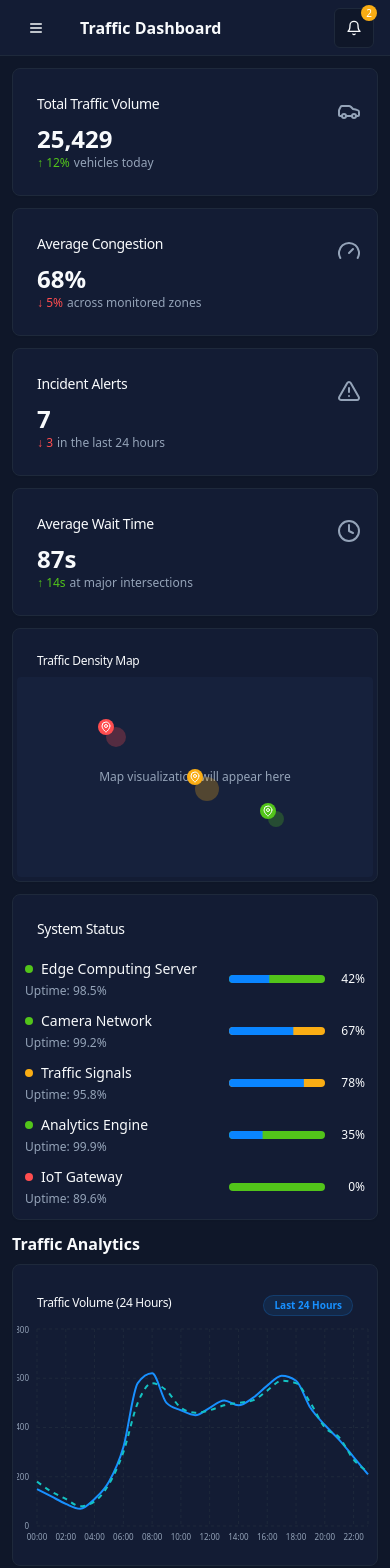
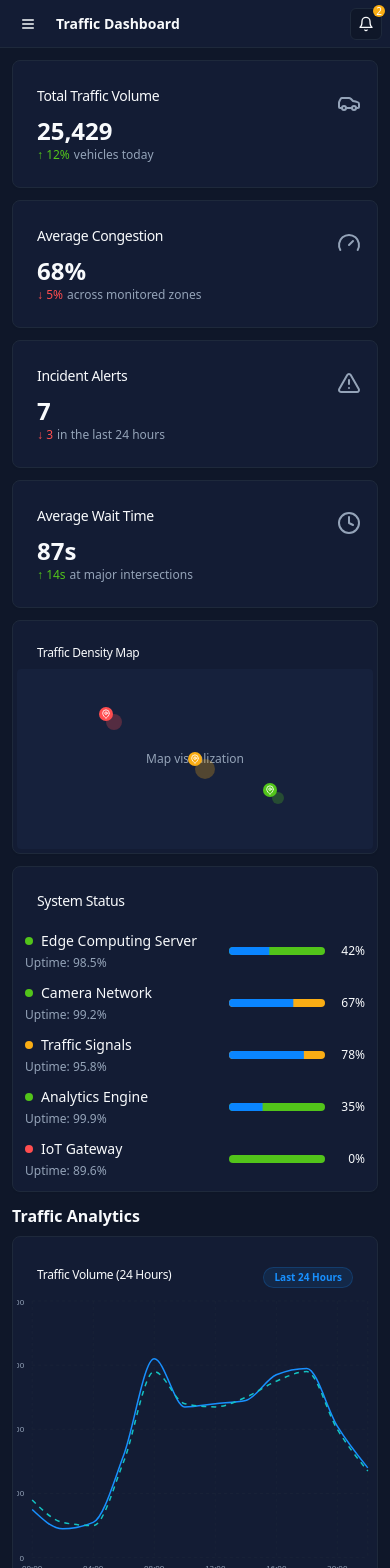
Before and after one commit to annah11/smart-traffic-main, a React (Vite) app: page / in a window 390 px wide. Shown: the top 1568 px of the page. Built offline with nearby package versions, Linux system fonts and the light colour scheme.

Commit message:
Make app responsive
Implement mobile responsiveness for the application.

```diff
--- a/src/components/dashboard/Header.tsx
+++ b/src/components/dashboard/Header.tsx
@@ -11,19 +11,20 @@ export function DashboardHeader() {
   const { toggleSidebar } = useSidebar();
 
   return (
-    <header className="flex h-14 items-center gap-4 border-b bg-card px-4 sm:px-6">
+    <header className="flex h-12 sm:h-14 items-center gap-2 sm:gap-4 border-b bg-card px-2 sm:px-6">
       {isMobile && (
         <Button
           variant="ghost"
           size="icon"
           onClick={toggleSidebar}
-          className="mr-2"
+          className="shrink-0"
         >
-          <Menu className="h-5 w-5" />
+          <Menu className="h-4 w-4 sm:h-5 sm:w-5" />
+          <span className="sr-only">Toggle Menu</span>
         </Button>
       )}
-      <div className="flex flex-1 items-center gap-2">
-        <h1 className="text-base sm:text-lg font-semibold truncate">
+      <div className="flex flex-1 items-center gap-1 sm:gap-2 overflow-hidden">
+        <h1 className="text-sm sm:text-lg font-semibold truncate">
           {isMobile ? "Traffic Dashboard" : "Smart Traffic Management Dashboard"}
         </h1>
       </div>
@@ -40,14 +41,15 @@ export function DashboardHeader() {
       <Button
         variant="outline"
         size="icon"
-        className="relative"
+        className="relative h-8 w-8 sm:h-9 sm:w-9"
       >
         <Bell className="h-4 w-4" />
-        <span className="absolute -right-1 -top-1 flex h-4 w-4 items-center justify-center rounded-full bg-traffic-amber text-[10px] text-white">
+        <span className="absolute -right-1 -top-1 flex h-3 w-3 sm:h-4 sm:w-4 items-center justify-center rounded-full bg-traffic-amber text-[10px] text-white">
           2
         </span>
       </Button>
 
+      {!isMobile && (
         <Button
           variant="ghost"
           size="sm"
@@ -57,6 +59,7 @@ export function DashboardHeader() {
           Light
           <ChevronDown className="ml-2 h-4 w-4" />
         </Button>
+      )}
     </header>
   );
 }
--- a/src/components/dashboard/TrafficMap.tsx
+++ b/src/components/dashboard/TrafficMap.tsx
@@ -18,32 +18,32 @@ export function TrafficMap({ className }: TrafficMapProps) {
         <CardTitle className="text-xs sm:text-sm font-medium">Traffic Density Map</CardTitle>
       </CardHeader>
       <CardContent className="p-1">
-        <div className="relative h-full w-full min-h-[200px] sm:min-h-[300px] bg-sidebar-accent rounded overflow-hidden">
+        <div className="relative h-full w-full min-h-[180px] sm:min-h-[300px] bg-sidebar-accent rounded overflow-hidden">
           <div className="absolute inset-0">
             {/* This would be replaced with an actual map component in production */}
             <div className="w-full h-full flex items-center justify-center">
-              <p className="text-muted-foreground text-xs sm:text-sm">Map visualization will appear here</p>
+              <p className="text-muted-foreground text-xs sm:text-sm">Map visualization</p>
             </div>
 
-            {/* Sample traffic hotspots */}
-            <div className="absolute top-1/4 left-1/4 h-5 w-5 sm:h-8 sm:w-8 rounded-full bg-traffic-red/30 animate-pulse"></div>
-            <div className="absolute top-1/2 left-1/2 h-6 w-6 sm:h-10 sm:w-10 rounded-full bg-traffic-amber/30 animate-pulse"></div>
-            <div className="absolute bottom-1/4 right-1/4 h-4 w-4 sm:h-6 sm:w-6 rounded-full bg-traffic-green/30 animate-pulse"></div>
+            {/* Sample traffic hotspots - smaller on mobile */}
+            <div className="absolute top-1/4 left-1/4 h-4 w-4 sm:h-8 sm:w-8 rounded-full bg-traffic-red/30 animate-pulse"></div>
+            <div className="absolute top-1/2 left-1/2 h-5 w-5 sm:h-10 sm:w-10 rounded-full bg-traffic-amber/30 animate-pulse"></div>
+            <div className="absolute bottom-1/4 right-1/4 h-3 w-3 sm:h-6 sm:w-6 rounded-full bg-traffic-green/30 animate-pulse"></div>
 
-            {/* Sample traffic light markers */}
+            {/* Sample traffic light markers - smaller on mobile */}
             <div className="absolute top-1/4 left-1/4 transform -translate-x-1/2 -translate-y-1/2">
               <div className="bg-traffic-red text-white rounded-full p-0.5 sm:p-1">
-                <MapPin className="h-3 w-3 sm:h-4 sm:w-4" />
+                <MapPin className="h-2.5 w-2.5 sm:h-4 sm:w-4" />
               </div>
             </div>
             <div className="absolute top-1/2 left-1/2 transform -translate-x-1/2 -translate-y-1/2">
               <div className="bg-traffic-amber text-white rounded-full p-0.5 sm:p-1">
-                <MapPin className="h-3 w-3 sm:h-4 sm:w-4" />
+                <MapPin className="h-2.5 w-2.5 sm:h-4 sm:w-4" />
               </div>
             </div>
             <div className="absolute bottom-1/4 right-1/4 transform -translate-x-1/2 -translate-y-1/2">
               <div className="bg-traffic-green text-white rounded-full p-0.5 sm:p-1">
-                <MapPin className="h-3 w-3 sm:h-4 sm:w-4" />
+                <MapPin className="h-2.5 w-2.5 sm:h-4 sm:w-4" />
               </div>
             </div>
           </div>
--- a/src/components/dashboard/TrafficMetricsChart.tsx
+++ b/src/components/dashboard/TrafficMetricsChart.tsx
@@ -34,6 +34,11 @@ export function TrafficMetricsChart({
 }: TrafficMetricsChartProps) {
   const isMobile = useIsMobile();
 
+  // Limit data points on mobile to avoid crowding
+  const displayData = isMobile && data.length > 8
+    ? data.filter((_, index) => index % 2 === 0)
+    : data;
+
   return (
     <Card className={cn("overflow-hidden", className)}>
       <CardHeader className="flex flex-row items-center justify-between pb-1 sm:pb-2">
@@ -45,14 +50,14 @@ export function TrafficMetricsChart({
         </div>
       </CardHeader>
       <CardContent className="p-1 sm:p-3">
-        <div style={{ width: "100%", height: "100%", aspectRatio: isMobile ? 1.5 : aspectRatio }}>
+        <div style={{ width: "100%", height: "100%", aspectRatio: isMobile ? 1.2 : aspectRatio }}>
           <ResponsiveContainer width="100%" height="100%">
             {type === "line" ? (
               <LineChart
-                data={data}
+                data={displayData}
                 margin={{ top: 5, right: 5, left: 0, bottom: 5 }}
               >
-                <CartesianGrid strokeDasharray="3 3" stroke="hsl(var(--muted))" />
+                <CartesianGrid strokeDasharray="3 3" stroke="hsl(var(--muted))" opacity={isMobile ? 0.5 : 0.8} />
                 <XAxis
                   dataKey="name"
                   stroke="hsl(var(--muted-foreground))"
@@ -67,7 +72,7 @@ export function TrafficMetricsChart({
                   fontSize={isMobile ? 8 : 10}
                   tickLine={false}
                   axisLine={false}
-                  width={20}
+                  width={isMobile ? 15 : 20}
                   tick={isMobile ? { fontSize: 8 } : { fontSize: 10 }}
                 />
                 <Tooltip
@@ -75,32 +80,35 @@ export function TrafficMetricsChart({
                     backgroundColor: "hsl(var(--card))",
                     borderColor: "hsl(var(--border))",
                     borderRadius: "var(--radius)",
-                    fontSize: isMobile ? "10px" : "12px"
+                    fontSize: isMobile ? "10px" : "12px",
+                    padding: isMobile ? "4px" : "8px"
                   }}
                 />
                 <Line
                   type="monotone"
                   dataKey="value"
                   stroke="#1890FF"
-                  strokeWidth={2}
+                  strokeWidth={isMobile ? 1.5 : 2}
                   dot={false}
-                  activeDot={{ r: 4 }}
+                  activeDot={{ r: isMobile ? 3 : 4 }}
                 />
                 <Line
                   type="monotone"
                   dataKey="average"
                   stroke="#13C2C2"
-                  strokeWidth={2}
+                  strokeWidth={isMobile ? 1.5 : 2}
                   strokeDasharray="5 5"
                   dot={false}
                 />
               </LineChart>
             ) : (
               <BarChart
-                data={data}
+                data={displayData}
                 margin={{ top: 5, right: 5, left: 0, bottom: 5 }}
+                barGap={isMobile ? 1 : 3}
+                barSize={isMobile ? 10 : undefined}
               >
-                <CartesianGrid strokeDasharray="3 3" stroke="hsl(var(--muted))" />
+                <CartesianGrid strokeDasharray="3 3" stroke="hsl(var(--muted))" opacity={isMobile ? 0.5 : 0.8} />
                 <XAxis
                   dataKey="name"
                   stroke="hsl(var(--muted-foreground))"
@@ -115,7 +123,7 @@ export function TrafficMetricsChart({
                   fontSize={isMobile ? 8 : 10}
                   tickLine={false}
                   axisLine={false}
-                  width={20}
+                  width={isMobile ? 15 : 20}
                   tick={isMobile ? { fontSize: 8 } : { fontSize: 10 }}
                 />
                 <Tooltip
@@ -123,10 +131,11 @@ export function TrafficMetricsChart({
                     backgroundColor: "hsl(var(--card))",
                     borderColor: "hsl(var(--border))",
                     borderRadius: "var(--radius)",
-                    fontSize: isMobile ? "10px" : "12px"
+                    fontSize: isMobile ? "10px" : "12px",
+                    padding: isMobile ? "4px" : "8px"
                   }}
                 />
-                <Bar dataKey="value" fill="#1890FF" radius={[4, 4, 0, 0]} />
+                <Bar dataKey="value" fill="#1890FF" radius={[3, 3, 0, 0]} />
               </BarChart>
             )}
           </ResponsiveContainer>
--- a/src/hooks/use-mobile.tsx
+++ b/src/hooks/use-mobile.tsx
@@ -1,20 +1,26 @@
 
 import * as React from "react"
 
-const MOBILE_BREAKPOINT = 640 // Changed to match Tailwind's 'sm' breakpoint
+const MOBILE_BREAKPOINT = 640 // Match Tailwind's 'sm' breakpoint
 
 export function useIsMobile() {
   const [isMobile, setIsMobile] = React.useState<boolean | undefined>(undefined)
 
   React.useEffect(() => {
-    const mql = window.matchMedia(`(max-width: ${MOBILE_BREAKPOINT - 1}px)`)
-    const onChange = () => {
+    // Function to check if screen is mobile-sized
+    const checkMobile = () => {
       setIsMobile(window.innerWidth < MOBILE_BREAKPOINT)
     }
-    mql.addEventListener("change", onChange)
-    setIsMobile(window.innerWidth < MOBILE_BREAKPOINT)
-    return () => mql.removeEventListener("change", onChange)
+
+    // Initial check
+    checkMobile()
+
+    // Add event listener for resize
+    window.addEventListener("resize", checkMobile)
+
+    // Clean up
+    return () => window.removeEventListener("resize", checkMobile)
   }, [])
 
-  return !!isMobile
+  return isMobile === undefined ? false : isMobile
 }
```
Lines whose indentation alone changed are shown as unchanged.
